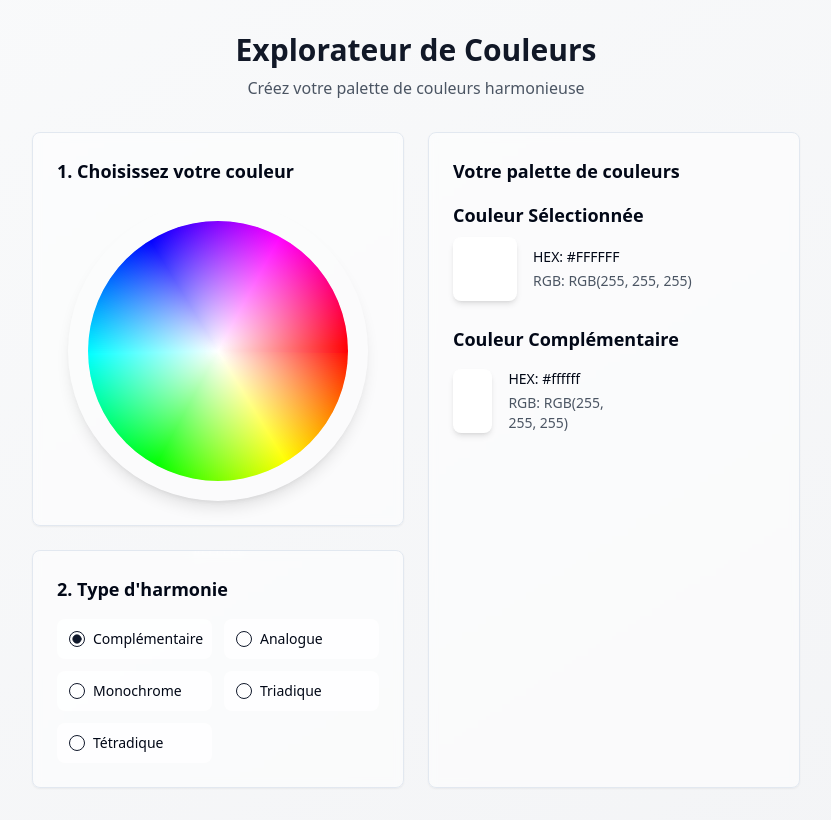
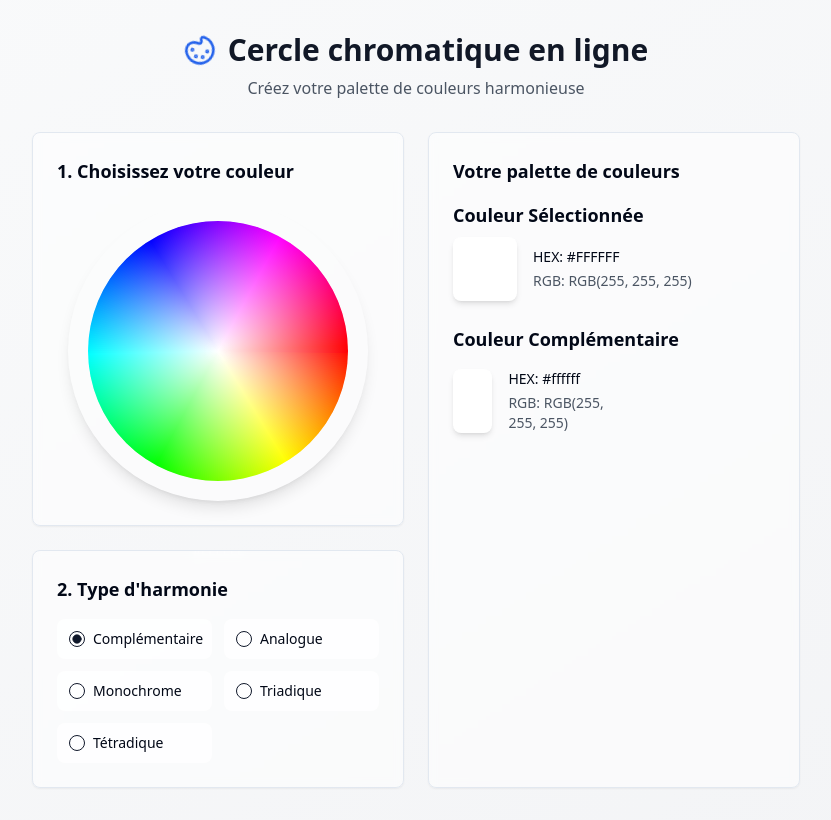
Before and after one commit to Digitizfr/colorwheel-explorer, a React (Vite) app: page / in a window 1280 px wide. Shown: the whole page, without its empty margins (224-1055 px from the left). Built offline with nearby package versions, Linux system fonts and the light colour scheme.

Commit message:
Change title and add logo
Updated the title of the application to "Cercle chromatique en ligne" and added a logo to enhance the visual identity of the project.
[skip gpt_engineer]

```diff
--- a/src/pages/Index.tsx
+++ b/src/pages/Index.tsx
@@ -4,6 +4,7 @@ import { ColorDisplay } from '@/components/ColorDisplay';
 import { RadioGroup, RadioGroupItem } from "@/components/ui/radio-group";
 import { Label } from "@/components/ui/label";
 import { Card } from "@/components/ui/card";
+import { Palette } from "lucide-react";
 
 type HarmonyType = 'complementary' | 'analogous' | 'monochromatic' | 'triadic' | 'tetradic';
 
@@ -92,7 +93,10 @@ const Index = () => {
     <div className="min-h-screen bg-gradient-to-br from-gray-50 to-gray-100 p-4 sm:p-6 lg:p-8">
       <div className="max-w-3xl mx-auto space-y-8">
         <header className="text-center space-y-2">
-          <h1 className="text-3xl font-bold text-gray-900">Explorateur de Couleurs</h1>
+          <div className="flex items-center justify-center gap-3 mb-2">
+            <Palette className="w-8 h-8 text-blue-600 animate-color-shift" />
+            <h1 className="text-3xl font-bold text-gray-900">Cercle chromatique en ligne</h1>
+          </div>
           <p className="text-gray-600">Créez votre palette de couleurs harmonieuse</p>
         </header>
 
```
